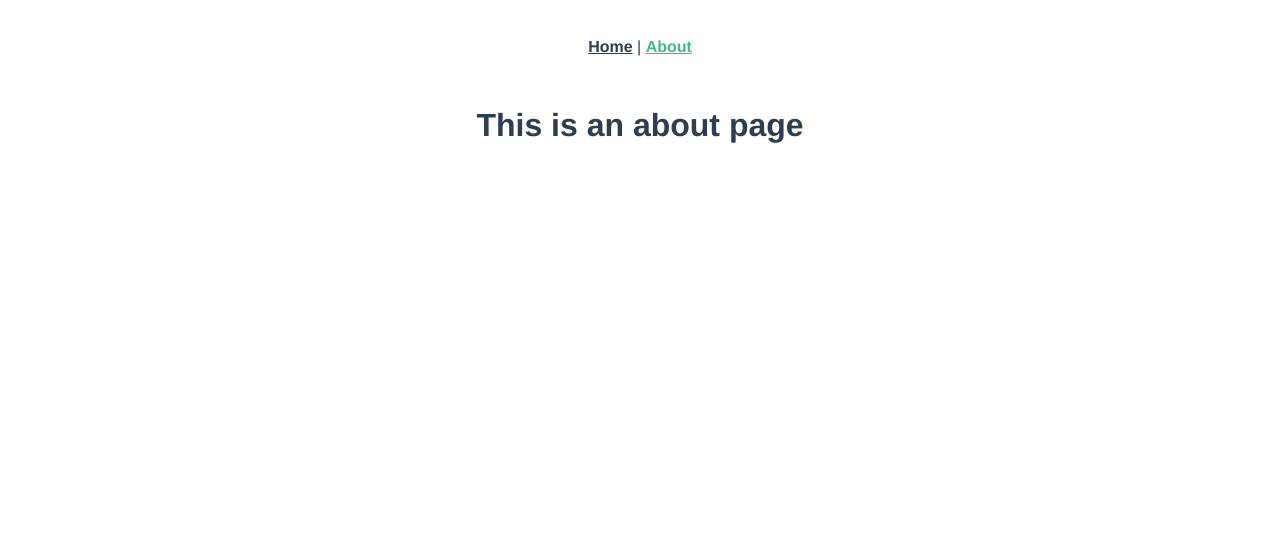
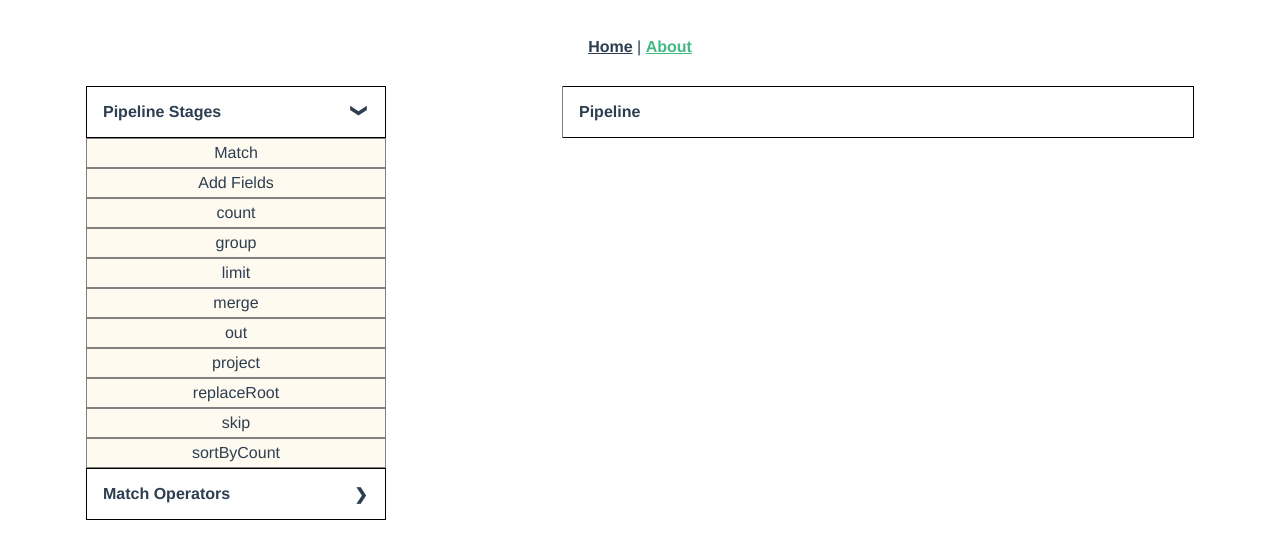
Before and after one commit to taherPardawala/mongo-query-builder, a Vue app: page /#/about in a window 1280 px wide. Shown: the top 542 px of the page. Built offline with nearby package versions, Linux system fonts and the light colour scheme.

Commit message:
feat: got the structuring to work. Need to figure circular json issue

```diff
--- a/package.json
+++ b/package.json
@@ -10,6 +10,7 @@
     "core-js": "^3.6.5",
     "vue": "^2.6.11",
     "vue-router": "^3.2.0",
+    "vuedraggable": "^2.23.2",
     "vuex": "^3.4.0"
   },
   "devDependencies": {
--- /dev/null
+++ b/src/components/pipeline-stage.vue
@@ -0,0 +1,125 @@
+<template>
+	<div>
+		<draggable
+			:list="children"
+			@start="drag = true"
+			@end="drag = false"
+			:group="getGroupObject()"
+			ghost-class="ghost"
+			:animation="150"
+		>
+			<div
+				class="operator-item"
+				:class="{
+					'have-children':
+						element.children && element.children.length,
+				}"
+				v-for="element in children"
+				:key="element.id"
+			>
+				<div
+					class="pipeline-stage-title"
+					:class="{
+						'make-title-bold':
+							element.children && element.children.length,
+					}"
+				>
+					{{ element.name }}
+				</div>
+				<pipeline-stage
+					v-if="element.canBeNested"
+					:children="element.children"
+					:parentObject="element"
+					:key="element.id"
+				></pipeline-stage>
+			</div>
+		</draggable>
+	</div>
+</template>
+
+<script>
+	import draggable from "vuedraggable";
+	export default {
+		name: "pipeline-stage",
+		components: {
+			draggable,
+		},
+		data() {
+			return {};
+		},
+		methods: {
+			getGroupObject() {
+				if (this.parentObject.canBeNested) {
+					return {
+						name: "Operators",
+					};
+				} else {
+					return { name: "PipelineStages" };
+				}
+			},
+		},
+		props: {
+			children: {
+				required: true,
+				type: Array,
+			},
+			parentObject: {
+				required: true,
+				type: Object,
+			},
+		},
+	};
+</script>
+
+<style scoped>
+	.operator-item {
+		padding: 0px 0 0 20px;
+		cursor: pointer;
+		position: relative;
+	}
+
+	.operator-item::after {
+		height: 1px;
+		width: 20px;
+		content: " ";
+		background-color: gray;
+		position: absolute;
+		left: 0px;
+		top: 50%;
+	}
+
+	.have-children::before {
+		height: 100%;
+		width: 1px;
+		content: " ";
+		background-color: gray;
+		position: absolute;
+		left: 20px;
+	}
+
+	/* .has-children::after {
+		height: 2px;
+		width: 20px;
+		content: " ";
+		background-color: black;
+		position: absolute;
+		left: 20px;
+		top: 50%;
+	} */
+
+	.ghost {
+		background-color: salmon;
+	}
+
+	.pipeline-stage-title {
+		background-color: white;
+		padding: 10px;
+		border: 1px solid black;
+		/* border-radius: 4px; */
+	}
+
+	.make-title-bold {
+		font-weight: 600;
+		color: green;
+	}
+</style>
--- a/src/views/About.vue
+++ b/src/views/About.vue
@@ -1,5 +1,340 @@
 <template>
-  <div class="about">
-    <h1>This is an about page</h1>
-  </div>
+	<div class="about">
+		<div class="operator-wrapper">
+			<div class="operator-list stages">
+				<input
+					id="pipeline-stages-radio"
+					type="checkbox"
+					name="accordion"
+					checked
+				/>
+				<label class="title" for="pipeline-stages-radio"
+					>Pipeline Stages</label
+				>
+				<draggable
+					v-model="pipelineStages"
+					@start="drag = true"
+					@end="drag = false"
+					:group="{
+						name: 'PipelineStages',
+						pull: 'clone',
+						put: false,
+					}"
+					:sort="false"
+					:clone="addPipelineElement"
+					ghost-class="ghost"
+					:animation="150"
+				>
+					<div
+						class="operator-item"
+						v-for="element in pipelineStages"
+						:key="element.id"
+					>
+						{{ element.name }}
+					</div>
+				</draggable>
+			</div>
+			<div class="operator-list operators">
+				<input
+					id="operator-list-radio"
+					type="checkbox"
+					name="accordion"
+				/>
+				<label class="title" for="operator-list-radio">
+					Match Operators
+				</label>
+				<draggable
+					v-model="matchOperators"
+					@start="drag = true"
+					@end="drag = false"
+					:group="{ name: 'Operators', pull: 'clone', put: false }"
+					:sort="false"
+					:clone="addPipelineElement"
+					ghost-class="ghost"
+					:animation="150"
+				>
+					<div
+						class="operator-item"
+						v-for="element in matchOperators"
+						:key="element.id"
+					>
+						{{ element.name }}
+					</div>
+				</draggable>
+			</div>
+		</div>
+		<div class="pipeline">
+			<div class="title">Pipeline</div>
+			<pipelineStages
+				:parentObject="{}"
+				:children="queryPipeline"
+			></pipelineStages>
+			<!-- <draggable
+				v-model="queryPipeline"
+				@start="drag = true"
+				@end="drag = false"
+				:group="{ name: 'Operators' }"
+			>
+				<div
+					class="operator-item"
+					v-for="element in queryPipeline"
+					:key="element.id"
+				>
+					{{ element.name }}
+				</div>
+			</draggable> -->
+		</div>
+	</div>
 </template>
+
+<script>
+	import draggable from "vuedraggable";
+	import pipelineStages from "../components/pipeline-stage.vue";
+	export default {
+		name: "About",
+		components: {
+			draggable,
+			pipelineStages,
+		},
+		data() {
+			return {
+				queryPipeline: [],
+				pipelineStages: [
+					{
+						id: 3,
+						name: "Match",
+						canBeNested: true,
+						children: [],
+					},
+					{
+						id: 14,
+						name: "Add Fields",
+						canBeNested: false,
+					},
+					{
+						id: 16,
+						name: "count",
+						canBeNested: false,
+					},
+					{
+						id: 17,
+						name: "group",
+						canBeNested: false,
+					},
+					{
+						id: 18,
+						name: "limit",
+						canBeNested: false,
+					},
+					{
+						id: 21,
+						name: "merge",
+						canBeNested: false,
+					},
+					{
+						id: 22,
+						name: "out",
+						canBeNested: false,
+					},
+					{
+						id: 23,
+						name: "project",
+						canBeNested: false,
+					},
+					{
+						id: 24,
+						name: "replaceRoot",
+						canBeNested: false,
+					},
+					{
+						id: 25,
+						name: "skip",
+						canBeNested: false,
+					},
+					{
+						id: 26,
+						name: "sortByCount",
+						canBeNested: false,
+					},
+				],
+				matchOperators: [
+					// All these operators below only work in Match and lookup pipelines
+					{
+						id: 1,
+						name: "And",
+						canBeNested: true,
+						children: [],
+					},
+					{
+						id: 2,
+						name: "Or",
+						canBeNested: true,
+						children: [],
+					},
+					{
+						id: 4,
+						name: "EQ",
+						canBeNested: true,
+						children: [],
+					},
+					{
+						id: 5,
+						name: "NEQ",
+						canBeNested: true,
+						children: [],
+					},
+					{
+						id: 6,
+						name: "GT",
+						canBeNested: true,
+						children: [],
+					},
+					{
+						id: 7,
+						name: "GTE",
+						canBeNested: true,
+						children: [],
+					},
+					{
+						id: 8,
+						name: "LT",
+						canBeNested: true,
+						children: [],
+					},
+					{
+						id: 9,
+						name: "LTE",
+						canBeNested: true,
+						children: [],
+					},
+					{
+						id: 10,
+						name: "IN",
+						canBeNested: true,
+						children: [],
+					},
+					{
+						id: 11,
+						name: "NIN",
+						canBeNested: true,
+						children: [],
+					},
+					{
+						id: 12,
+						name: "NOT",
+						canBeNested: true,
+						children: [],
+					},
+					{
+						id: 13,
+						name: "REGEX",
+						canBeNested: true,
+						children: [],
+					},
+				],
+				idGlobal: 1,
+			};
+		},
+		methods: {
+			addPipelineElement({ id, /*name,*/ ...others }) {
+				return {
+					id: this.idGlobal++,
+					// name: name + " " + this.idGlobal,
+					...others,
+				};
+			},
+		},
+		watch: {
+			queryPipeline: {
+				deep: true,
+				handler: function(nv, cv) {
+					console.log(JSON.stringify(nv, null, 2));
+				},
+			},
+		},
+	};
+</script>
+
+<style scoped>
+	.about {
+		display: flex;
+		flex-direction: row;
+		justify-content: space-around;
+	}
+
+	.operator-wrapper {
+		display: flex;
+		flex-direction: column;
+	}
+
+	.operator-list {
+		background-color: lightblue;
+		width: 300px;
+		position: relative;
+	}
+
+	.pipeline {
+		/* background-color: lightgreen; */
+		height: 100%;
+		width: 50%;
+		margin-left: 20px;
+		position: relative;
+	}
+
+	.title {
+		display: flex;
+		justify-content: space-between;
+		padding: 1em;
+		background: white;
+		font-weight: bold;
+		cursor: pointer;
+		border: 1px solid black;
+	}
+
+	.pipeline .title::after {
+		height: calc(100%);
+		width: 1px;
+		content: " ";
+		background-color: gray;
+		position: absolute;
+		left: 0px;
+		top: 0;
+	}
+
+	input + .title::after {
+		content: "\276F";
+		width: 1em;
+		height: 1em;
+		text-align: center;
+		-webkit-transition: all 0.35s;
+		transition: all 0.35s;
+	}
+
+	input:checked ~ div .operator-item {
+		display: block;
+	}
+
+	input:checked + .title::after {
+		transform: rotate(90deg);
+	}
+
+	input[type="checkbox"] {
+		position: absolute;
+		left: 0;
+		top: 0;
+		opacity: 0;
+	}
+
+	input ~ div .operator-item {
+		display: none;
+		padding: 5px;
+		background-color: floralwhite;
+		border: 1px solid gray;
+		transition: all 0.35s;
+		cursor: pointer;
+	}
+
+	.ghost {
+		background-color: salmon;
+	}
+</style>
```
Also changed, not shown: 1 other file (tests, documents, lock files or other folders).
